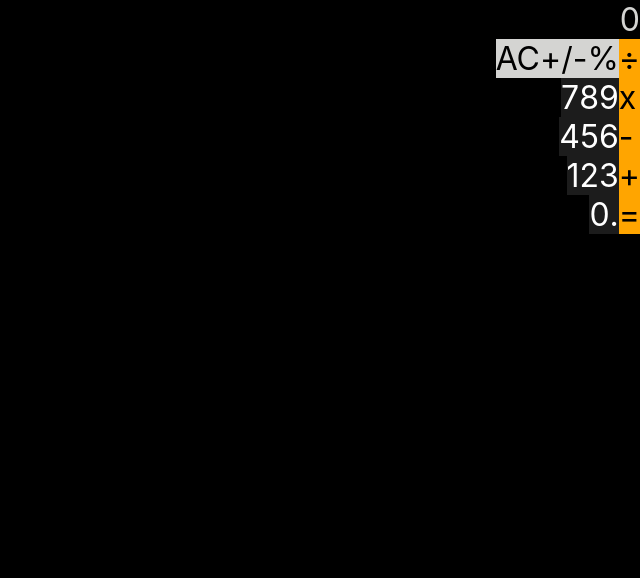
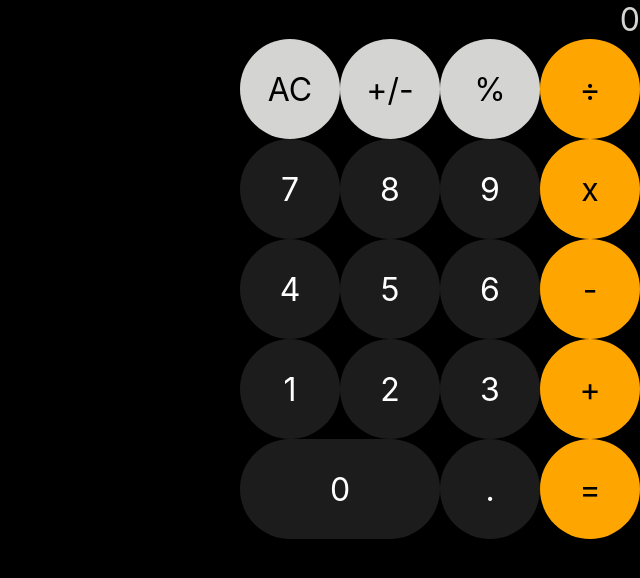
Before and after one commit to Jason-Lore/iosCalc, a React (Create React App) app: page / in a window 1280 px wide. Shown: the top 578 px of the page, without its empty margins (640-1280 px from the left). Built offline with nearby package versions, Linux system fonts and the light colour scheme.

Commit message:
styled the buttons and fixed a bug where hitting = would repeat the last operation twice

```diff
--- a/src/App.css
+++ b/src/App.css
@@ -1,15 +1,12 @@
 body {
   background-color: black;
   font-size: xx-large;
+  float: right;
 }
 
 .display {
   color: #D4D4D2;
   text-align: right;
-}
-
-.item {
-  text-align: center;
 }
 
 .orange {
@@ -34,3 +31,17 @@ body {
   flex-direction: column;
   justify-content: space-evenly;
 }
+
+.border {
+  border-radius: 50%;
+  width: 100px;
+  height: 100px;
+  justify-content: center;
+  align-content: center;
+  text-align: center;
+}
+
+.zero{
+  border-radius: 50px;
+  width: 200px;
+}
--- a/src/App.js
+++ b/src/App.js
@@ -101,7 +101,10 @@ function App() {
         operation = 'Division'
         break;
       case ("="):
+        refreshNum = true;
         setNums(displayNum)
+        operation = 0;
+        console.log(displayNum)
         break;
       case ("."):
         if (isDecimal === false) {
@@ -122,7 +125,7 @@ function App() {
   };
 
   return (
-    <div>
+    <div style={{width: 599}}>
       <Display displayNum={displayNum} />
       <Keyboard style={styles[2]} symbol={artithmaticSymbols} direction={'column'} incomingSymbol={incomingSymbol} />
       <Keyboard style={styles[0]} symbol={otherSymbols} direction={'row'} incomingSymbol={incomingSymbol} />
--- a/src/components/Keyboard/index.js
+++ b/src/components/Keyboard/index.js
@@ -8,9 +8,9 @@ let Keyboard = ({ style, symbol, direction, incomingSymbol }) => {
     return (
         <div className={`flex ${direction}`}>
             {symbol.map((symbols, i) => (
-                <div>
-                    <div key={`${symbols}${i}`} className={`${style}`}>
-                        <a className="item" key={`${symbols}${i}`} onClick={() => handleClick(symbols)}>{symbols}</a>
+                <div onClick={() => handleClick(symbols)}>
+                    <div key={`${symbols}${i}`} className={`${style} border ${symbols === 0 ? 'zero' : ''}`}>
+                        <a className="item" key={`${symbols}${i}`}>{symbols}</a>
                     </div>
                 </div>
             ))}
```
